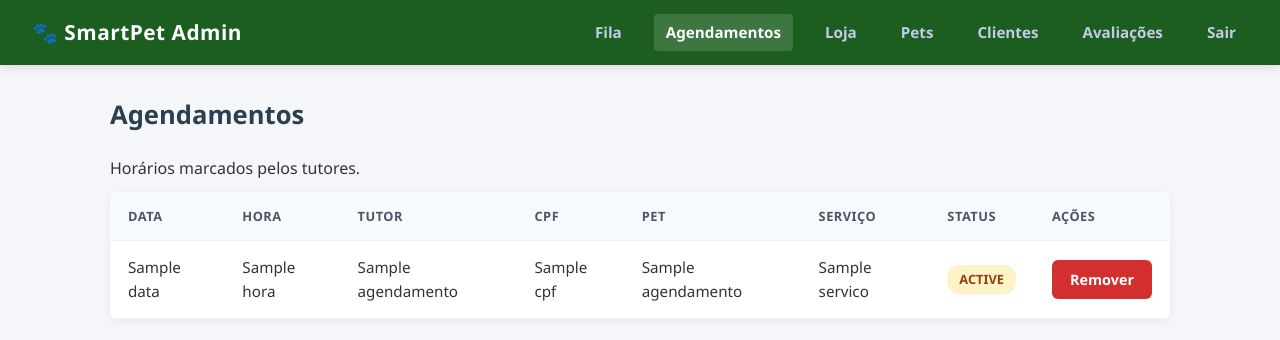
After one commit to jucathegoat/smartpet-web, a Java web app: template src/main/webapp/WEB-INF/agendamentos.jsp in a window 1280 px wide. The commit adds this page. Shown: the top 340 px of the page. Run offline with Spring Boot 4, a stand-in JSP engine, Linux system fonts and the light colour scheme; the template is opened without the code that fills it: most values are stand-ins (such as "Sample title", 1, 10 or a date in 2020).

Commit message:
fix(web): espera para de contar em atendimento concluido, aba de agendamentos e documento do pet
- /fila: esperaMinutos so conta com status Em espera/Em atendimento;
  concluido/cancelado mostra "—" em vez de seguir somando.
- nova aba /agendamentos (lista a tabela agenda) + rota de remocao
  e link no menu das telas.
- /cadastrar/pet agora grava raca, porte, peso e n_documento (o app
  ja enviava esses campos, mas eram descartados).

```diff
--- /dev/null
+++ b/src/main/webapp/WEB-INF/agendamentos.jsp
@@ -0,0 +1,82 @@
+<%@ page contentType="text/html;charset=UTF-8" language="java" %>
+    <%@ taglib uri="jakarta.tags.core" prefix="c" %>
+        <!DOCTYPE html>
+        <html lang="pt-br">
+
+        <head>
+            <meta charset="UTF-8">
+            <meta name="viewport" content="width=device-width, initial-scale=1">
+            <title>Agendamentos - SmartPet</title>
+            <link rel="stylesheet" href="${pageContext.request.contextPath}/css/style.css">
+        </head>
+
+        <body>
+            <header class="navbar">
+                <div class="logo">🐾 SmartPet Admin</div>
+                <nav><a href="${pageContext.request.contextPath}/fila">Fila</a><a
+                        class="active" href="${pageContext.request.contextPath}/agendamentos">Agendamentos</a><a
+                        href="${pageContext.request.contextPath}/loja">Loja</a><a
+                        href="${pageContext.request.contextPath}/pets">Pets</a><a
+                        href="${pageContext.request.contextPath}/clientes">Clientes</a><a
+                        href="${pageContext.request.contextPath}/avaliacoes">Avaliações</a><a
+                        href="${pageContext.request.contextPath}/logout">Sair</a></nav>
+            </header>
+            <main class="container">
+                <h2>Agendamentos</h2>
+                <p>Horários marcados pelos tutores.</p>
+                <table class="tabela">
+                    <thead>
+                        <tr>
+                            <th>Data</th>
+                            <th>Hora</th>
+                            <th>Tutor</th>
+                            <th>CPF</th>
+                            <th>Pet</th>
+                            <th>Serviço</th>
+                            <th>Status</th>
+                            <th>Ações</th>
+                        </tr>
+                    </thead>
+                    <tbody>
+                        <c:forEach var="a" items="${agendamentos}">
+                            <tr>
+                                <td>
+                                    <c:out value="${a.data}" />
+                                </td>
+                                <td>
+                                    <c:out value="${a.hora}" />
+                                </td>
+                                <td>
+                                    <c:out value="${a.nomeCliente}" />
+                                </td>
+                                <td>
+                                    <c:out value="${a.cpf}" />
+                                </td>
+                                <td>
+                                    <c:out value="${a.nomePet}" />
+                                </td>
+                                <td>
+                                    <c:out value="${a.servico}" />
+                                </td>
+                                <td><span class="badge badge-espera">
+                                        <c:out value="${a.status}" />
+                                    </span></td>
+                                <td>
+                                    <form action="${pageContext.request.contextPath}/admin/agendamentos/excluir" method="post">
+                                        <input type="hidden" name="id" value="${a.id}">
+                                        <button class="btn btn-perigo btn-sm" onclick="return confirm('Remover agendamento?')">Remover</button>
+                                    </form>
+                                </td>
+                            </tr>
+                        </c:forEach>
+                        <c:if test="${empty agendamentos}">
+                            <tr>
+                                <td colspan="8" style="text-align:center;padding:2rem">Nenhum agendamento.</td>
+                            </tr>
+                        </c:if>
+                    </tbody>
+                </table>
+            </main>
+        </body>
+
+        </html>
--- a/src/main/webapp/WEB-INF/avaliacoes.jsp
+++ b/src/main/webapp/WEB-INF/avaliacoes.jsp
@@ -13,7 +13,7 @@
         <body>
             <header class="navbar">
                 <div class="logo">🐾 SmartPet Admin</div>
-                <nav><a href="${pageContext.request.contextPath}/fila">Fila</a><a
+                <nav><a href="${pageContext.request.contextPath}/agendamentos">Agendamentos</a><a href="${pageContext.request.contextPath}/fila">Fila</a><a
                         href="${pageContext.request.contextPath}/loja">Loja</a><a
                         href="${pageContext.request.contextPath}/pets">Pets</a><a
                         href="${pageContext.request.contextPath}/clientes">Clientes</a><a class="active"
--- a/src/main/webapp/WEB-INF/clientes.jsp
+++ b/src/main/webapp/WEB-INF/clientes.jsp
@@ -1,7 +1,7 @@
 <%@ page contentType="text/html;charset=UTF-8" language="java" %><%@ taglib uri="jakarta.tags.core" prefix="c" %>
 <c:url value="/css/style.css" var="css"/><c:url value="/clientes" var="clientesUrl"/><c:url value="/fila" var="filaUrl"/><c:url value="/loja" var="lojaUrl"/><c:url value="/pets" var="petsUrl"/><c:url value="/avaliacoes" var="avaliacoesUrl"/><c:url value="/logout" var="logoutUrl"/><c:url value="/admin/clientes/salvar" var="saveUrl"/><c:url value="/admin/clientes/excluir" var="deleteUrl"/>
 <!doctype html><html lang="pt-br"><head><meta charset="utf-8"><meta name="viewport" content="width=device-width,initial-scale=1"><title>Clientes · SmartPet</title><link rel="stylesheet" href="${css}"><style>.grid{display:grid;grid-template-columns:1.5fr 1fr;gap:24px}.card{background:white;padding:20px;border-radius:12px;box-shadow:0 3px 14px #16351a14}.card input{display:block;width:100%;padding:10px;margin:6px 0 12px;border:1px solid #ccd5cc;border-radius:7px;box-sizing:border-box}@media(max-width:850px){.grid{grid-template-columns:1fr}.tabela{display:block;overflow:auto}}</style></head><body>
-<header class="navbar"><div class="logo">🐾 SmartPet Admin</div><nav><a href="${filaUrl}">Fila</a><a href="${lojaUrl}">Loja</a><a href="${petsUrl}">Pets</a><a class="active" href="${clientesUrl}">Clientes</a><a href="${avaliacoesUrl}">Avaliações</a><a href="${logoutUrl}">Sair</a></nav></header>
+<header class="navbar"><div class="logo">🐾 SmartPet Admin</div><nav><a href="${pageContext.request.contextPath}/agendamentos">Agendamentos</a><a href="${filaUrl}">Fila</a><a href="${lojaUrl}">Loja</a><a href="${petsUrl}">Pets</a><a class="active" href="${clientesUrl}">Clientes</a><a href="${avaliacoesUrl}">Avaliações</a><a href="${logoutUrl}">Sair</a></nav></header>
 <main class="container"><h2>Clientes e tutores</h2><div class="grid"><section><table class="tabela"><thead><tr><th>CPF</th><th>Nome</th><th>Usuário</th><th>Telefone</th><th>Email</th><th>Endereço</th><th>Ações</th></tr></thead><tbody>
 <c:forEach var="c" items="${clientes}"><tr><td><c:out value="${c.cpf}"/></td><td><c:out value="${c.nome}"/></td><td><c:out value="${c.usuario}"/></td><td><c:out value="${c.telefone}"/></td><td><c:out value="${c.email}"/></td><td><c:out value="${c.endereco}"/></td><td><button type="button" class="btn btn-primario btn-sm" onclick="editar(this)" data-cpf="<c:out value='${c.cpf}'/>" data-nome="<c:out value='${c.nome}'/>" data-usuario="<c:out value='${c.usuario}'/>" data-telefone="<c:out value='${c.telefone}'/>" data-email="<c:out value='${c.email}'/>" data-endereco="<c:out value='${c.endereco}'/>">Editar</button><form action="${deleteUrl}" method="post" style="display:inline"><input type="hidden" name="cpf" value="<c:out value='${c.cpf}'/>"><button class="btn btn-perigo btn-sm" onclick="return confirm('Excluir este cliente? Pets e atendimentos vinculados podem ser removidos.')">Excluir</button></form></td></tr></c:forEach><c:if test="${empty clientes}"><tr><td colspan="7">Nenhum cliente cadastrado.</td></tr></c:if></tbody></table></section>
 <form class="card" action="${saveUrl}" method="post" id="clienteForm" autocomplete="off"><input aria-hidden="true" tabindex="-1" style="position:absolute;left:-10000px" name="saved_username" autocomplete="username"><input aria-hidden="true" tabindex="-1" style="position:absolute;left:-10000px" type="password" name="saved_password" autocomplete="current-password"><h3 id="formTitle">Cadastrar cliente</h3><label>CPF</label><input name="cpf" id="cpf" required maxlength="12" autocomplete="off"><label>Nome</label><input name="nome" id="nome" required maxlength="100" autocomplete="off"><label>Usuário</label><input name="novo_usuario" id="novo_usuario" required maxlength="50" autocomplete="off"><label>Senha <small>(obrigatória ao criar; deixe em branco para manter ao editar)</small></label><input name="nova_senha" type="password" id="nova_senha" minlength="4" required autocomplete="new-password"><label>Telefone</label><input name="telefone" id="telefone" autocomplete="off"><label>Email</label><input name="email" id="email" type="email" required autocomplete="off"><label>Endereço</label><input name="endereco" id="endereco" autocomplete="off"><button class="btn btn-sucesso" type="submit">Salvar cliente</button> <button class="btn btn-primario" type="reset" onclick="document.getElementById('formTitle').textContent='Cadastrar cliente';document.getElementById('nova_senha').required=true">Limpar</button></form></div></main>
--- a/src/main/webapp/WEB-INF/loja.jsp
+++ b/src/main/webapp/WEB-INF/loja.jsp
@@ -13,7 +13,7 @@
         <body>
             <header class="navbar">
                 <div class="logo">🐾 SmartPet Admin</div>
-                <nav><a href="${pageContext.request.contextPath}/fila">Fila</a><a class="active"
+                <nav><a href="${pageContext.request.contextPath}/agendamentos">Agendamentos</a><a href="${pageContext.request.contextPath}/fila">Fila</a><a class="active"
                         href="${pageContext.request.contextPath}/loja">Loja</a><a
                         href="${pageContext.request.contextPath}/pets">Pets</a><a
                         href="${pageContext.request.contextPath}/clientes">Clientes</a><a
--- a/src/main/webapp/WEB-INF/notificacoes.jsp
+++ b/src/main/webapp/WEB-INF/notificacoes.jsp
@@ -27,7 +27,7 @@
 <body>
     <header class="navbar">
         <div class="logo">🐾 Smart Pet Admin</div>
-        <nav>
+        <nav><a href="${pageContext.request.contextPath}/agendamentos">Agendamentos</a>
             <a href="/fila">Fila</a>
             <a href="/pets">Pets</a>
             <a href="/clientes">Clientes</a>
--- a/src/main/webapp/WEB-INF/pets.jsp
+++ b/src/main/webapp/WEB-INF/pets.jsp
@@ -51,7 +51,7 @@
         <body>
             <header class="navbar">
                 <div class="logo">🐾 SmartPet Admin</div>
-                <nav><a href="${pageContext.request.contextPath}/fila">Fila</a><a
+                <nav><a href="${pageContext.request.contextPath}/agendamentos">Agendamentos</a><a href="${pageContext.request.contextPath}/fila">Fila</a><a
                         href="${pageContext.request.contextPath}/loja">Loja</a><a class="active"
                         href="${pageContext.request.contextPath}/pets">Pets</a><a
                         href="${pageContext.request.contextPath}/clientes">Clientes</a><a
```
Also changed, not shown: src/main/java/com/petshop/backend/servlet/SmartPetServlet.java (+43 -3 lines), src/main/webapp/WEB-INF/fila.jsp (+7 -1 lines).
